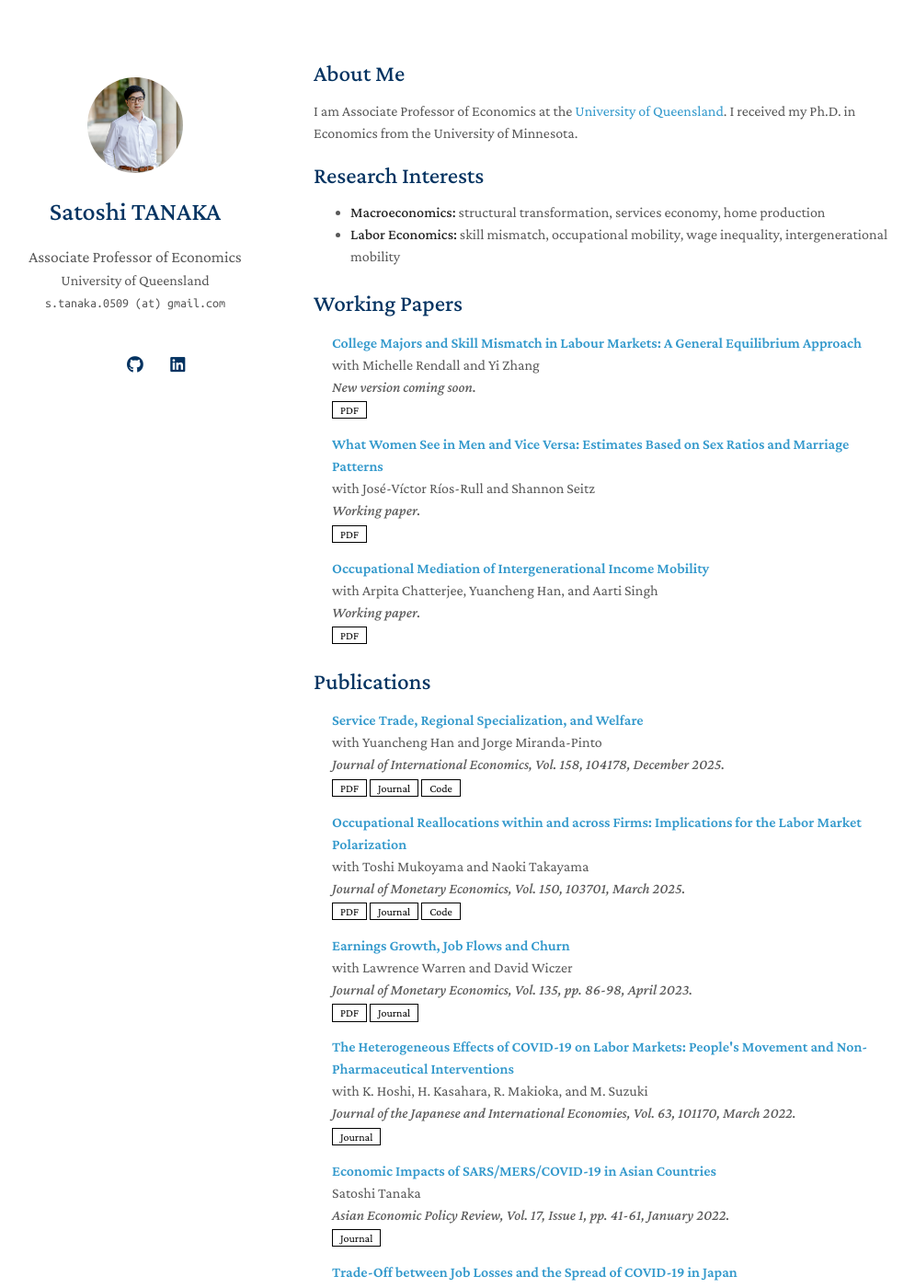
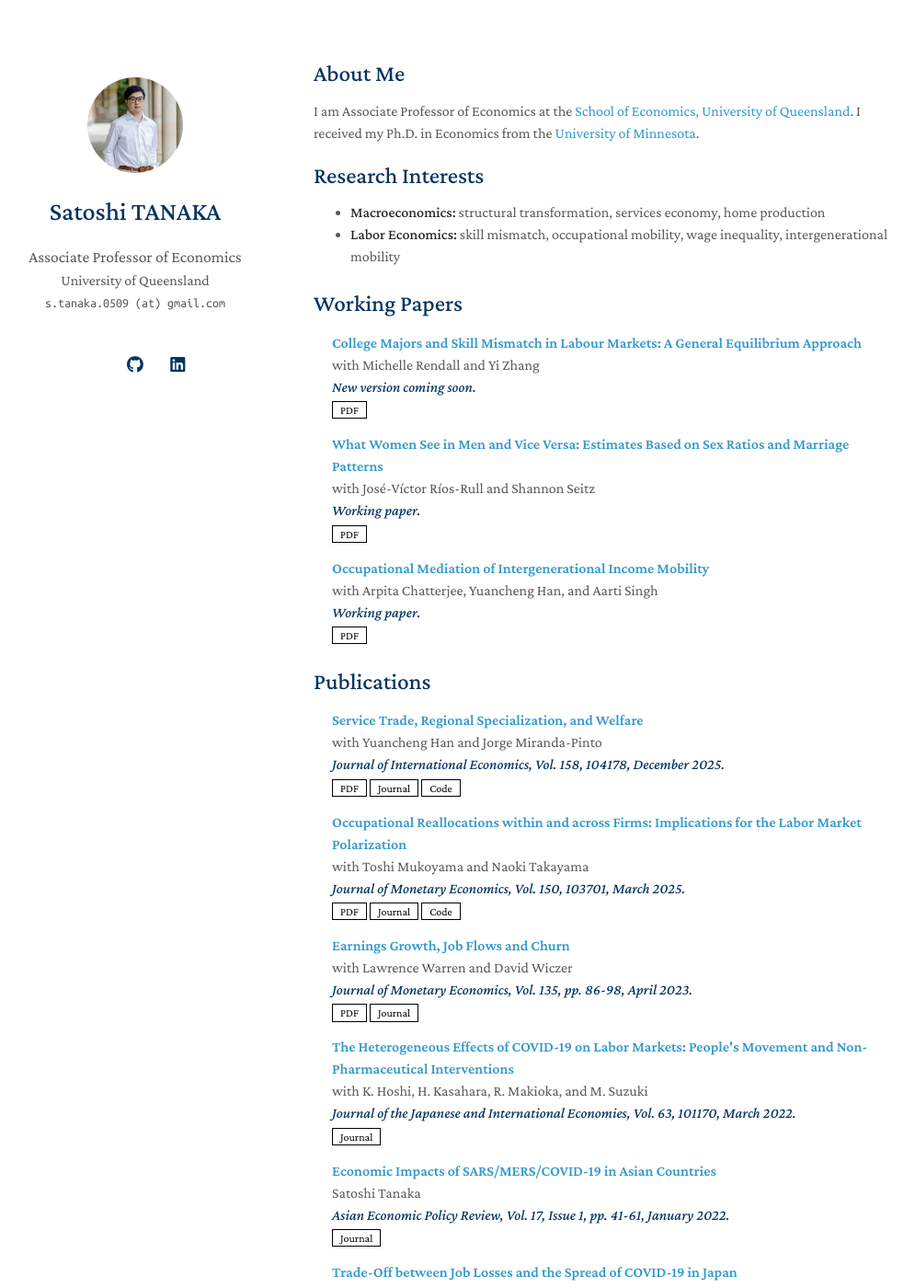
Before and after one commit to econtanaka/econtanaka.github.io, a Jekyll site: the page built from index.md, in a window 1280 px wide and 1400 px high. Shown: the whole window at 92% size, without its empty margins (129-1124 px from the left). Built offline with Jekyll 4.4.1, drawn with Linux system fonts in a browser that asks for light colours; a style sheet for code colours, icons or effects is not loaded; our own code applies the rules of GitHub Pages for plain Markdown files.

Commit message:
Color journal names in dark blue and link department pages
Point UQ link at the School of Economics and add a Minnesota Economics
link in the bio. Style .periodical so journal names match the dark blue
used for the name and headings, with a dark-mode override.

Co-Authored-By: Claude Opus 4.7 (1M context) <noreply@anthropic.com>

```diff
--- a/_sass/minimal-light.scss
+++ b/_sass/minimal-light.scss
@@ -247,12 +247,20 @@ h2 {
   font-size: 157%;
 }
 
+.periodical, .periodical em {
+  color:#043361;
+}
+
 @media (prefers-color-scheme: dark) {
   h1, h3, h4, h5, h6 {
     color:rgb(62, 183, 240);
   }
 
   h2 {
+    color:rgb(62, 183, 240);
+  }
+
+  .periodical, .periodical em {
     color:rgb(62, 183, 240);
   }
 }
--- a/index.md
+++ b/index.md
@@ -4,7 +4,7 @@ layout: homepage
 
 ## About Me
 
-I am Associate Professor of Economics at the [University of Queensland](https://www.uq.edu.au/). I received my Ph.D. in Economics from the University of Minnesota.
+I am Associate Professor of Economics at the [School of Economics, University of Queensland](https://economics.uq.edu.au/). I received my Ph.D. in Economics from the [University of Minnesota](https://cla.umn.edu/economics).
 
 ## Research Interests
 
```
